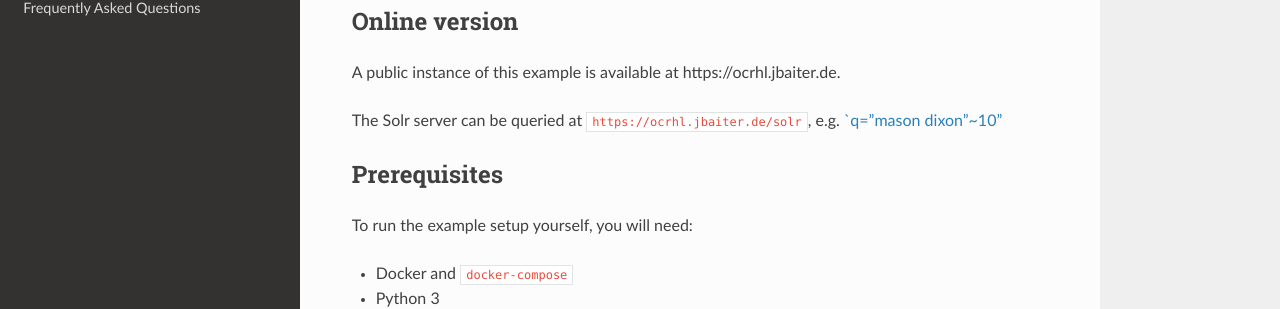
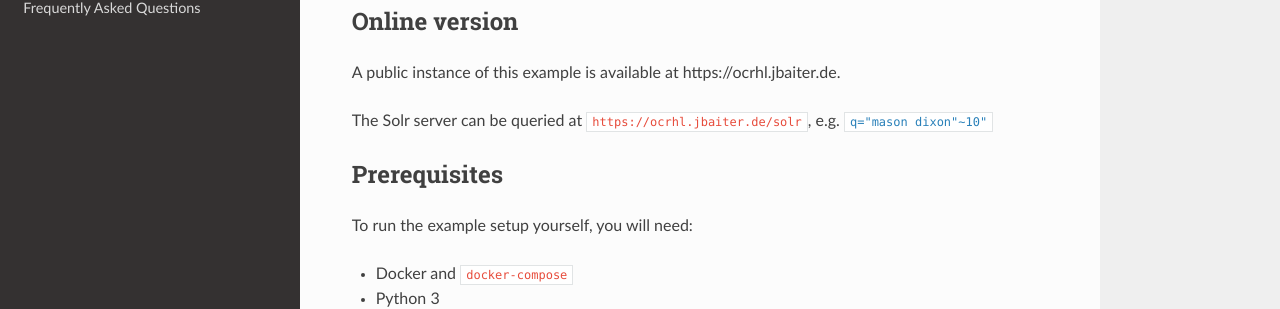
Before and after one commit to dbmdz/solr-ocrhighlighting, an MkDocs documentation site: the page built from docs/example.md, in a window 1280 px wide and 900 px high. Shown: the part 262-571 px from the top of the window. Built offline with MkDocs 1.6.1, drawn with Linux system fonts in a browser that asks for light colours; nearby versions of some CDN libraries.

Commit message:
docs: Fix markdown typo

```diff
--- a/docs/example.md
+++ b/docs/example.md
@@ -12,7 +12,7 @@ text within them.
 A public instance of this example is available at https://ocrhl.jbaiter.de.
 
 The Solr server can be queried at `https://ocrhl.jbaiter.de/solr`, e.g.
-[`q="mason dixon"~10"](https://ocrhl.jbaiter.de/solr/ocrtest/select?df=ocr_text&hl.fl=ocr_text&hl.snippets=10&hl.weightMatches=true&hl=on&q=%22mason+dixon%22%7E10)
+[`q="mason dixon"~10"`](https://ocrhl.jbaiter.de/solr/ocrtest/select?df=ocr_text&hl.fl=ocr_text&hl.snippets=10&hl.weightMatches=true&hl=on&q=%22mason+dixon%22%7E10)
 
 
 ## Prerequisites
```
Also changed, not shown: docs/getting_started.md (+1 -1 lines).
